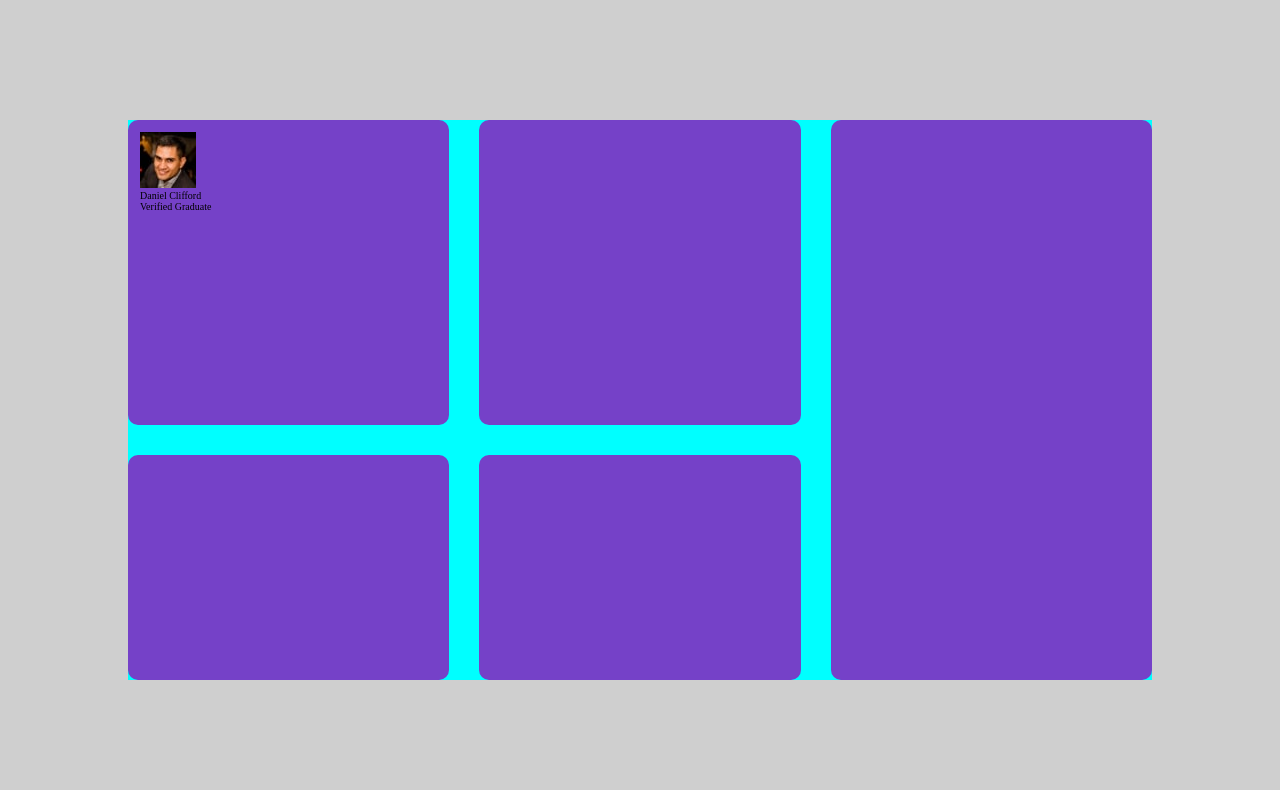
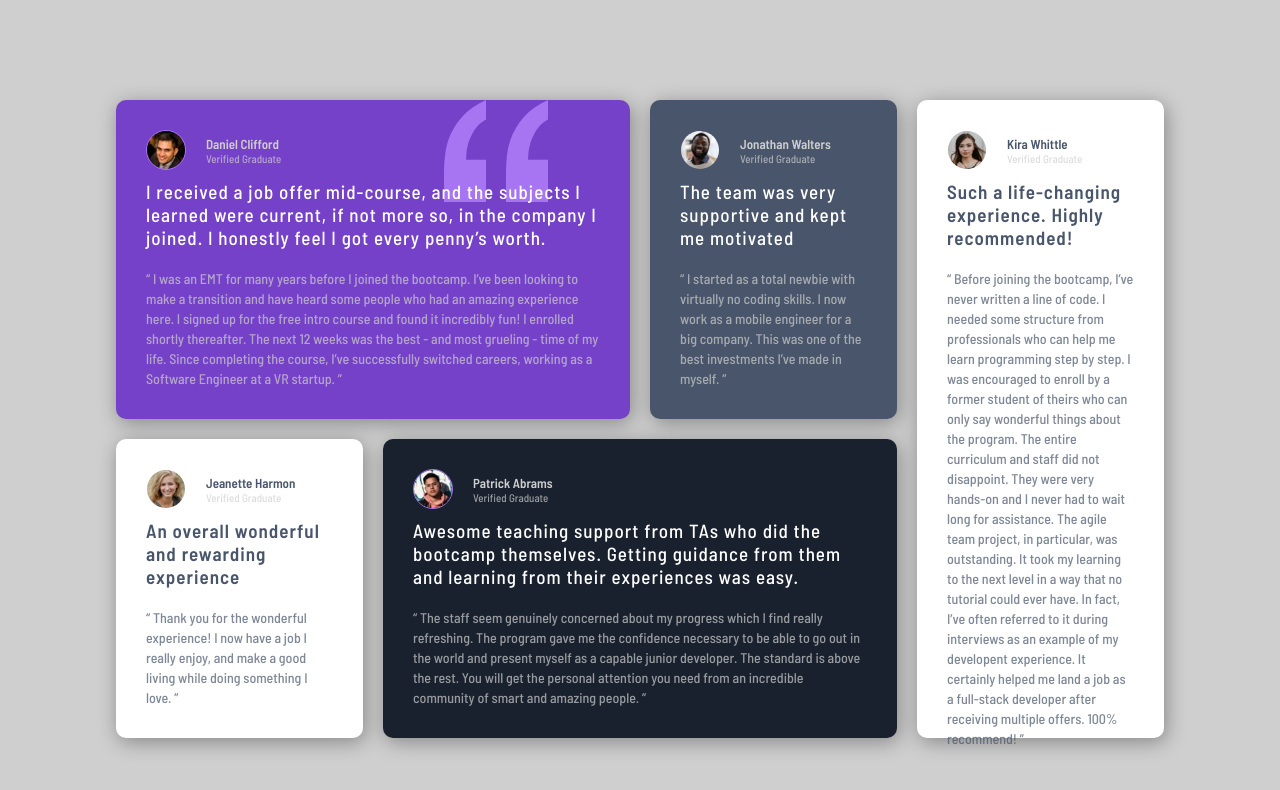
Before and after one commit to Igor0liveira/Grade-Depoimentos, a plain HTML site: page index.html in a window 1280 px wide. Drawn offline with Linux system fonts and the light colour scheme.

Commit message:
finalizandi projeto

```diff
--- a/index.html
+++ b/index.html
@@ -15,36 +15,91 @@
     <link rel="stylesheet" href="./src/css/styles.css">
 </head>
 <body>
-    <main class="fundo">
-        <div class="container">
+    <main class="container">
+        <section class="grid">
 
-            <div class="dep1">
-                <div class="user">
-                    <img src="./src/images/image-daniel.jpg" alt="img daniel">
-                    <div class="login">
+            <div class="fundo-depoimento one">
+
+                <div class="info">
+                    <img src="./src/images/image-daniel.jpg" alt="Photo Daniel">
+
+                    <div class="username">
                         <p class="name">Daniel Clifford</p>
                         <p class="subname">Verified Graduate</p>
                     </div>
                 </div>
+
+                <h2 class="subtitle">I received a job offer mid-course, and the subjects I learned were current, if not more so, in the company I joined. I honestly feel I got every penny’s worth.</h2>
+
+                <p class="text">“ I was an EMT for many years before I joined the bootcamp. I’ve been looking to make a transition and have heard some people who had an amazing experience here. I signed up for the free intro course and found it incredibly fun! I enrolled shortly thereafter. The next 12 weeks was the best - and most grueling - time of my life. Since completing the course, I’ve successfully switched careers, working as a Software Engineer at a VR startup. ”</p>
             </div>
 
-            <div class="dep2">
+            <div class="fundo-depoimento two">
 
+                <div class="info">
+                    <img src="./src/images/image-jonathan.jpg" alt="Photo Jonathan">
+
+                    <div class="username">
+                        <p class="name">Jonathan Walters</p>
+                        <p class="subname">Verified Graduate</p>
+                    </div>
+                </div>
+
+                <h2 class="subtitle">The team was very supportive and kept me motivated</h2>
+
+                <p class="text">“ I started as a total newbie with virtually no coding skills. I now work as a mobile engineer for a big company. This was one of the best investments I’ve made in myself. ”</p>
             </div>
 
-            <div class="dep3">
+            <div class="fundo-depoimento three">
 
+                <div class="info">
+                    <img src="./src/images/image-jeanette.jpg" alt="Photo Jeanette">
+
+                    <div class="username">
+                        <p class="name">Jeanette Harmon</p>
+                        <p class="subname">Verified Graduate</p>
+                    </div>
+                </div>
+
+                <h2 class="subtitle">An overall wonderful and rewarding experience</h2>
+
+                <p class="text">“ Thank you for the wonderful experience! I now have a job I really enjoy, and make a good living while doing something I love. ”</p>
             </div>
 
-            <div class="dep4">
+            <div class="fundo-depoimento four">
 
+                <div class="info">
+                    <img src="./src/images/image-patrick.jpg" alt="Photo Patrick">
+
+                    <div class="username">
+                        <p class="name">Patrick Abrams</p>
+                        <p class="subname">Verified Graduate</p>
+                    </div>
+                </div>
+
+                <h2 class="subtitle">Awesome teaching support from TAs who did the bootcamp themselves. Getting guidance from them and learning from their experiences was easy.</h2>
+
+                <p class="text">“ The staff seem genuinely concerned about my progress which I find really refreshing. The program gave me the confidence necessary to be able to go out in the world and present myself as a capable junior developer. The standard is above the rest. You will get the personal attention you need from an incredible community of smart and amazing people. ”</p>
             </div>
 
-            <div class="dep5">
+            <div class="fundo-depoimento five">
 
+                <div class="info">
+                    <img src="./src/images/image-kira.jpg" alt="Photo Kira">
+
+                    <div class="username">
+                        <p class="name">Kira Whittle</p>
+                        <p class="subname">Verified Graduate</p>
+                    </div>
+                </div>
+
+                <h2 class="subtitle">Such a life-changing experience. Highly recommended!</h2>
+
+                <p class="text">“ Before joining the bootcamp, I’ve never written a line of code. I needed some structure from professionals who can help me learn programming step by step. I was encouraged to enroll by a former student of theirs who can only say wonderful things about the program. The entire curriculum and staff did not disappoint. They were very hands-on and I never had to wait long for assistance. The agile team project, in particular, was outstanding. It took my learning to the next level in a way that no tutorial could ever have. In fact, I’ve often referred to it during interviews as an example of my developent experience. It certainly helped me land a job as a full-stack developer after receiving multiple offers. 100% recommend! ”</p>
             </div>
 
-        </div>
+
+        </section>
     </main>
 </body>
 </html>
--- a/src/css/styles.css
+++ b/src/css/styles.css
@@ -1,56 +1,140 @@
 html{
     font-size: 62.5%;
+    font-family: "Barlow Semi Condensed";
 }
 
-.fundo{
-    background-color: var(--color-neutral-one);
+.container{
     width: 100%;
     height: 100vh;
+    background-color: var(--color-neutral-one);
     display: flex;
     justify-content: center;
     align-items: center;
 }
 
-.container{
-    background-color: aqua;
-    width: 80%;
-    height: 70%;
+.grid{
     display: grid;
-    grid-template-columns: repeat(3, 1fr);
+    grid-template-columns: repeat(4, 1fr);
+    grid-template-rows: repeat(2,1fr);
     grid-template-areas:
-    "dep1 dep2 dep5"
-    "dep3 dep4 dep5";
-    grid-gap: 3rem;
+    "dep1 dep1 dep2 dep5"
+    "dep3 dep4 dep4 dep5"
+    ;
+    width: 85%;
+    height: 80%;
+    grid-gap: 2rem;
+    padding: 2rem;
 }
 
-.container .dep1{
+.grid .fundo-depoimento.one{
     grid-area: dep1;
-    background-color: var(--color-primary-one);
+    background: url(../images/bg-pattern-quotation.svg) var(--color-primary-one) no-repeat 80% 0%;
 }
 
-.container .dep2{
+.grid .fundo-depoimento.two{
     grid-area: dep2;
-    background-color: var(--color-primary-one);
+    background-color: var(--color-primary-two);
 }
 
-.container .dep3{
+.grid .fundo-depoimento.three{
     grid-area: dep3;
-    background-color: var(--color-primary-one);
+    background-color: var(--color-primary-four);
 }
 
-.container .dep4{
+.grid .fundo-depoimento.four{
     grid-area: dep4;
-    background-color: var(--color-primary-one);
+    background-color: var(--color-primary-three);
 }
 
-.container .dep5{
+.grid .fundo-depoimento.five{
     grid-area: dep5;
-    background-color: var(--color-primary-one);
+    background-color: var(--color-primary-four);
 }
 
-.container .dep1, .dep2, .dep3, .dep4, .dep5{
+.grid .fundo-depoimento{
     border-radius: 1rem;
-    padding: 1.2rem;
+    padding: 3rem;
+    box-shadow: 0.2rem 0.4rem 2rem rgba(0, 0, 0, 0.349);
 }
 
-.container .user
+.info{
+    display: flex;
+    align-items: center;
+    gap: 2rem;
+    margin-bottom: 1rem;
+}
+
+.info img{
+    max-width: 4rem;
+    border-radius: 50%;
+    border: 0.1rem solid transparent;
+}
+
+.info .username .name{
+    color: var(--color-neutral-one);
+    font-size: 1.3rem;
+    font-weight: 600;
+}
+
+.info .username .subname{
+    font-size: 1.1rem;
+    opacity: 70%;
+    color: var(--color-neutral-one);
+
+}
+
+.subtitle{
+    color: var(--color-primary-four);
+    letter-spacing: 0.1rem;
+    font-size: 1.9rem;
+    margin-bottom: 2rem;
+    font-weight: 500;
+}
+
+.text{
+    color: var(--color-neutral-one);
+    opacity: 70%;
+    line-height: 2rem;
+    font-size: 1.4rem;
+    font-weight: 500;
+}
+
+.fundo-depoimento.one .info img, .fundo-depoimento.four .info img{
+    border: 0.1rem solid #A775F1;
+}
+
+
+.fundo-depoimento.three .info .username .name, .fundo-depoimento.five .info .username .name{
+    color: var(--color-primary-two);
+}
+
+.fundo-depoimento.three .subtitle, .fundo-depoimento.five .subtitle{
+    color: var(--color-primary-two);
+    font-weight: 600;
+}
+
+.fundo-depoimento.three .text, .fundo-depoimento.five .text{
+    color: var(--color-primary-two);
+}
+
+
+/* ==== Responsive ==== */
+
+@media(max-width: 1200px){
+    .container{
+        height: 100%;
+    }
+
+    .grid{
+        grid-template-columns: 1fr;
+        grid-template-rows: 1fr;
+        grid-template-areas:
+        "dep1"
+        "dep2"
+        "dep3"
+        "dep4"
+        "dep5";
+        width: 100%;
+        height: 100%;
+    }
+}
```
Also changed, not shown: src/images/Captura de tela 2024-08-08 100359.png (added), 2 other files.
